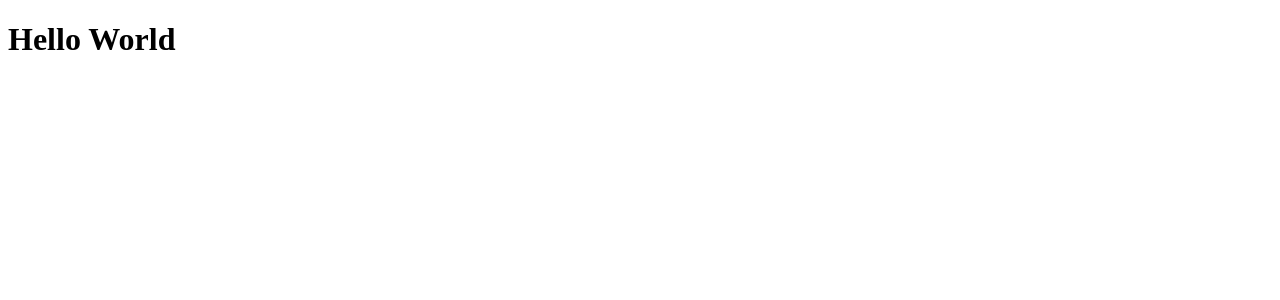
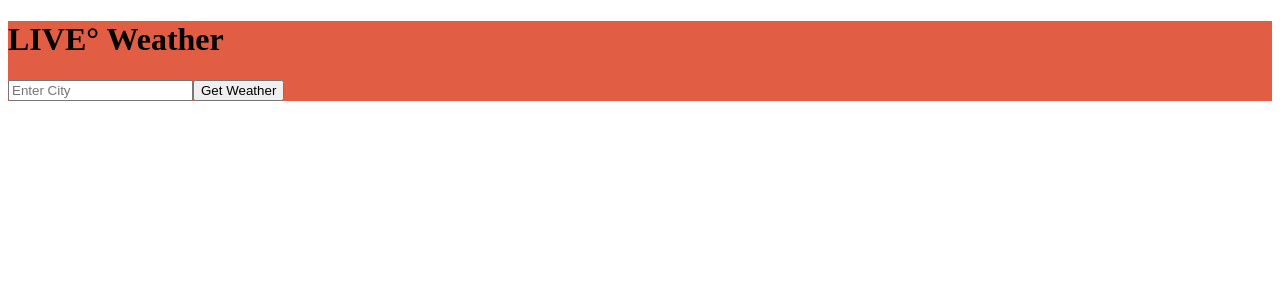
Before and after one commit to Alsulayman/Weather-App-React, a React (Vite) app: page / in a window 1280 px wide. Shown: the top 300 px of the page. Built offline with nearby package versions, Linux system fonts and the light colour scheme.

Commit message:
basic App and style

```diff
--- a/package.json
+++ b/package.json
@@ -10,6 +10,7 @@
     "preview": "vite preview"
   },
   "dependencies": {
+    "dotenv": "^16.4.4",
     "react": "^18.2.0",
     "react-dom": "^18.2.0"
   },
--- a/src/App.jsx
+++ /dev/null
@@ -1,11 +0,0 @@
-import "./App.css";
-
-function App() {
-  return (
-    <>
-      <h1>Hello World</h1>
-    </>
-  );
-}
-
-export default App;
--- /dev/null
+++ b/src/components/App.jsx
@@ -0,0 +1,87 @@
+import React, { useState } from "react";
+
+const App = () => {
+  const [cityValue, setCityValue] = useState("");
+  const [weatherData, setWeatherData] = useState(null);
+  const [error, setError] = useState("");
+
+  const api = "";
+  const apiUrl = `https://api.openweathermap.org/data/2.5/weather?q=${cityValue}&appid=${api}&units=metric`;
+
+  const handleSubmit = async (event) => {
+    event.preventDefault();
+
+    try {
+      const response = await fetch(apiUrl);
+      const data = await response.json();
+      setWeatherData(data);
+      setError("");
+    } catch (error) {
+      setWeatherData(null);
+      setError("No City was found on the Server");
+    }
+  };
+
+  return (
+    <div className="app" style={{ backgroundColor: "rgb(225, 93, 68)" }}>
+      <div className="container">
+        <h1>LIVE° Weather</h1>
+        <form onSubmit={handleSubmit}>
+          <input
+            type="text"
+            id="city-name"
+            placeholder="Enter City"
+            value={cityValue}
+            onChange={(e) => setCityValue(e.target.value)}
+            className="city-input"
+          />
+          <input type="submit" value="Get Weather" className="submit-button" />
+        </form>
+        <div id="main-div">
+          {weatherData && (
+            <>
+              <div className="icon">
+                <img
+                  src={`http://openweathermap.org/img/wn/${weatherData.weather[0].icon}.png`}
+                  alt="Weather Icon"
+                />
+              </div>
+              <div
+                className="description"
+                style={{ color: "rgb(252, 252, 252)" }}
+              >
+                {weatherData.weather[0].description}
+              </div>
+              <br />
+              <div className="temperature">
+                Temperature in Celsius: {weatherData.main.temp} °C
+              </div>
+              <div className="kelvin">
+                Temperature in Kelvin: {weatherData.main.temp + 273.15} k
+              </div>
+              <div className="fahrenheit">
+                Temperature in Fahrenheit:{" "}
+                {(weatherData.main.temp * 9) / 5 + 32} °F
+              </div>
+              <div className="details">
+                Humidity is: {weatherData.main.humidity}%
+              </div>
+            </>
+          )}
+          {error && (
+            <div className="error">
+              {error}
+              <img
+                src="https://cdn-icons-png.flaticon.com/512/5201/5201284.png"
+                width="50px"
+                height="50px"
+              />
+            </div>
+          )}
+        </div>
+      </div>
+    </div>
+  );
+};
+
+export default App;
--- a/src/main.jsx
+++ b/src/main.jsx
@@ -1,6 +1,6 @@
 import React from "react";
 import ReactDOM from "react-dom/client";
-import App from "./App.jsx";
+import App from "./components/App.jsx";
 
 ReactDOM.createRoot(document.getElementById("root")).render(
   <React.StrictMode>
```
Also changed, not shown: src/App.css (deleted), 1 other file (tests, documents, lock files or other folders).
